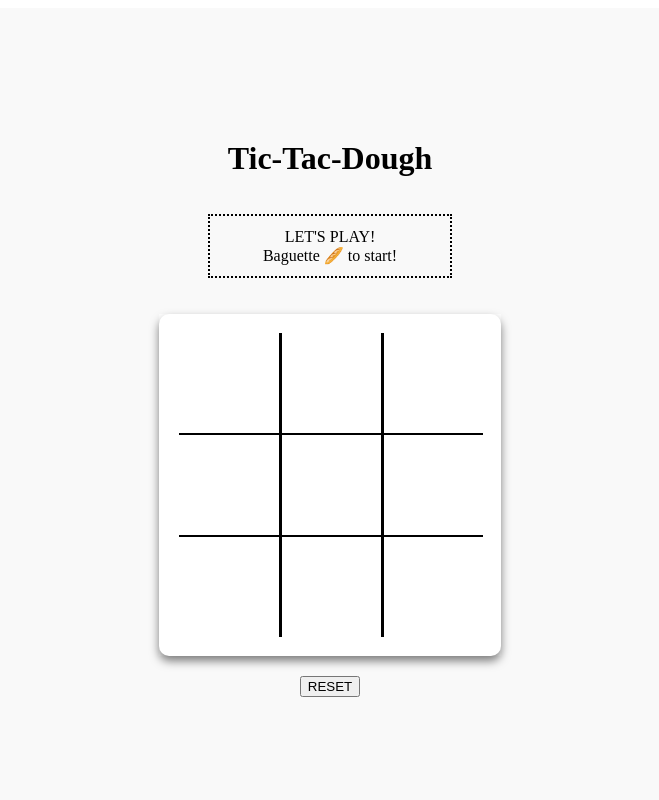
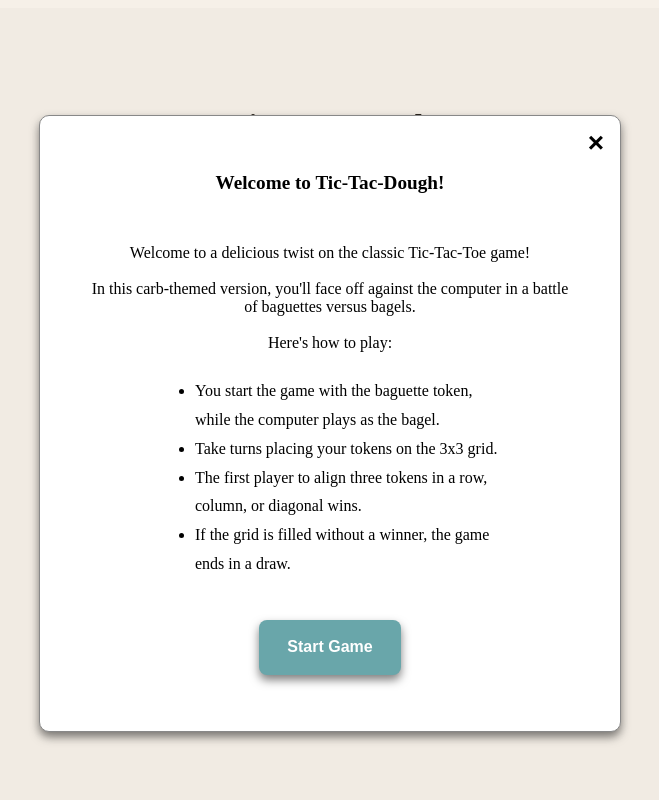
Before and after one commit to sheetalvarsani/tic-tac-dough, a website built with Vite: page index.html in a window 1280 px wide. Shown: the top 800 px of the page, without its empty margins (310-969 px from the left). Built offline with nearby package versions, Linux system fonts and the light colour scheme.

Commit message:
adjusted naming and styling for popup message

```diff
--- a/index.html
+++ b/index.html
@@ -37,7 +37,7 @@
             <div class="popup__content">
                 <button class="popup__close">&times;</button>
                 <h2>Welcome to Tic-Tac-Dough!</h2>
-                <p>Welcome to a delicious twist on the classic Tic-Tac-Toe game! In this carb-themed version, you'll face off against the computer in a battle of baguettes versus bagels. Here's how to play:</p>
+                <p>Welcome to a delicious twist on the classic Tic-Tac-Toe game! <br><br> In this carb-themed version, you'll face off against the computer in a battle of baguettes versus bagels. <br><br>Here's how to play:</p>
                 <ul>
                     <li>You start the game with the baguette token, while the computer plays as the bagel.</li>
                     <li>Take turns placing your tokens on the 3x3 grid.</li>
--- /dev/null
+++ b/src/styles/_popup.scss
@@ -0,0 +1,61 @@
+.popup {
+    position: fixed;
+    z-index: 1;
+    left: 0;
+    top: 0;
+    width: 100%;
+    height: 100vh;
+    background-color: rgba(210, 180, 140, 0.2);
+    display: flex;
+    align-items: center;
+    justify-content: center;
+
+    &__content {
+        position: relative;
+        background-color: white;
+        margin: 9% auto; // def 9% for laptop
+        padding: 40px;
+        border: 1px solid #888;
+        border-radius: 10px;
+        box-shadow: 0px 5px 10px rgba(0, 0, 0, 0.5);
+        width: 80%;
+        max-width: 500px;
+        text-align: center;
+
+        h2 {
+            font-size: 1.2rem;
+            margin-bottom: 10%;
+        }
+
+        p {
+            font-size: 1rem;
+            padding: 0 5px;
+            // line-height: 2rem;
+        }
+
+        ul {
+            text-align: left;
+            font-size: 1rem;
+            margin: 5% 15%;
+            line-height: 1.8rem;
+        }
+    }
+
+    &__close {
+        position: absolute;
+        top: 10px;
+        right: 10px;
+        color: black;
+        background-color: white;
+        font-size: 28px;
+        font-weight: bold;
+        border: none;
+    }
+
+    &__close:hover,
+    &__close:focus {
+        color: black;
+        text-decoration: none;
+        cursor: pointer;
+    }
+}
--- a/src/styles/styles.scss
+++ b/src/styles/styles.scss
@@ -1,3 +1,4 @@
 @use "./layout.scss";
 @use "./gameboard.scss";
 @use "./button.scss";
+@use "./popup";
```
Also changed, not shown: src/styles/styles.css, 1 other file.
